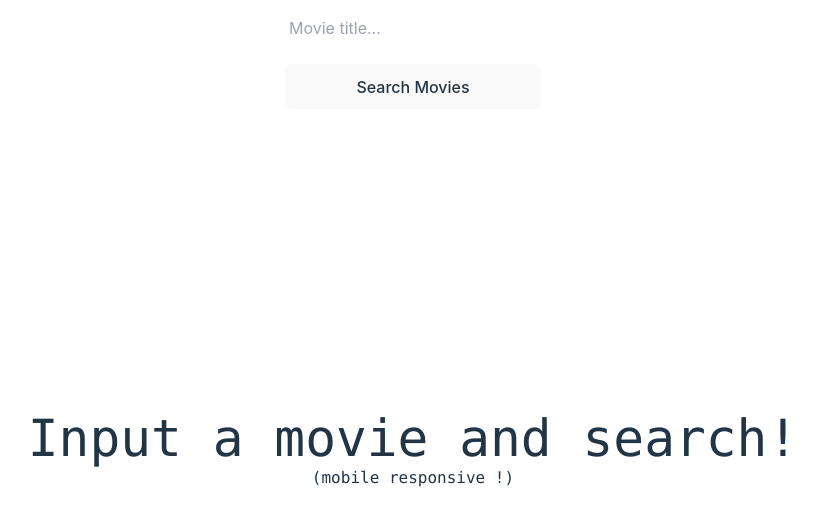
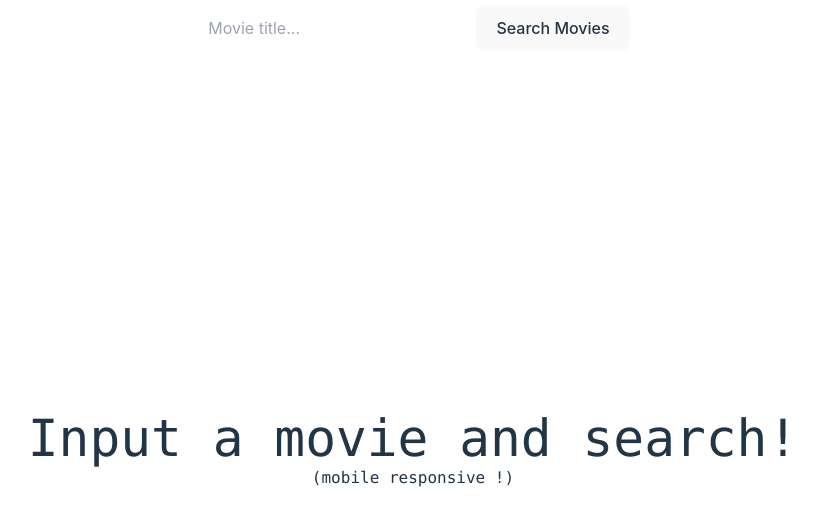
Before and after one commit to JoshT64/omdb-api-test, a React (Vite) app: page / in a window 1280 px wide. Shown: the top 524 px of the page, without its empty margins (227-1044 px from the left). Built offline with nearby package versions, Linux system fonts and the light colour scheme.

Commit message:
update search styles

```diff
--- a/src/App.css
+++ b/src/App.css
@@ -46,6 +46,9 @@
   left: 0;
   right: 0;
   z-index: 10;
+  display: flex;
+  align-content: center;
+  justify-content: center;
 }
 
 @media (min-width: 1024px) {
--- a/src/App.jsx
+++ b/src/App.jsx
@@ -11,7 +11,7 @@ function App() {
 
   return (
     <div>
-      <div className="input-button">
+      <div className="input-button items-center">
         <Input getMovie={(data) => setMovieTitle(data)} />
         <Button
           movieData={(data) => setFoundMovies(data)}
--- a/src/components/Button.tsx
+++ b/src/components/Button.tsx
@@ -16,7 +16,7 @@ export const Button = ({ movieTitle, movieData }) => {
   };
 
   return (
-    <button className="sm:w-[20vw] m-2 " onClick={() => getMovie()}>
+    <button className=" m-1 " onClick={() => getMovie()}>
       {!error ? "Search Movies" : "Error!"}
     </button>
   );
```
